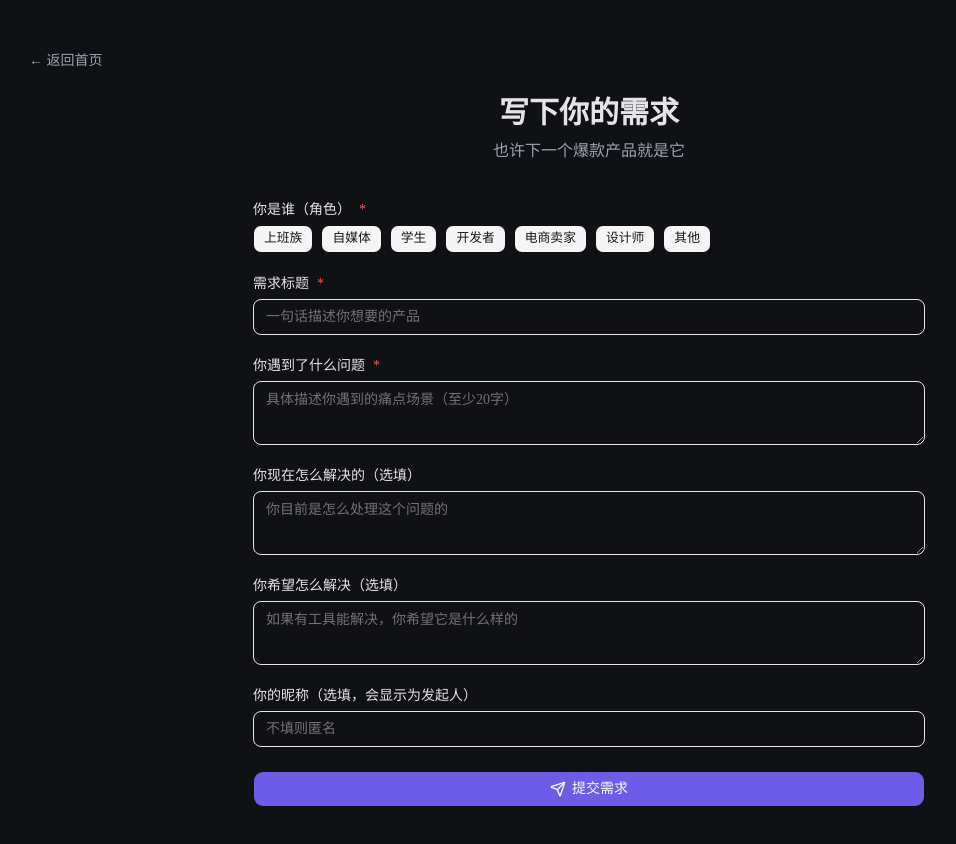
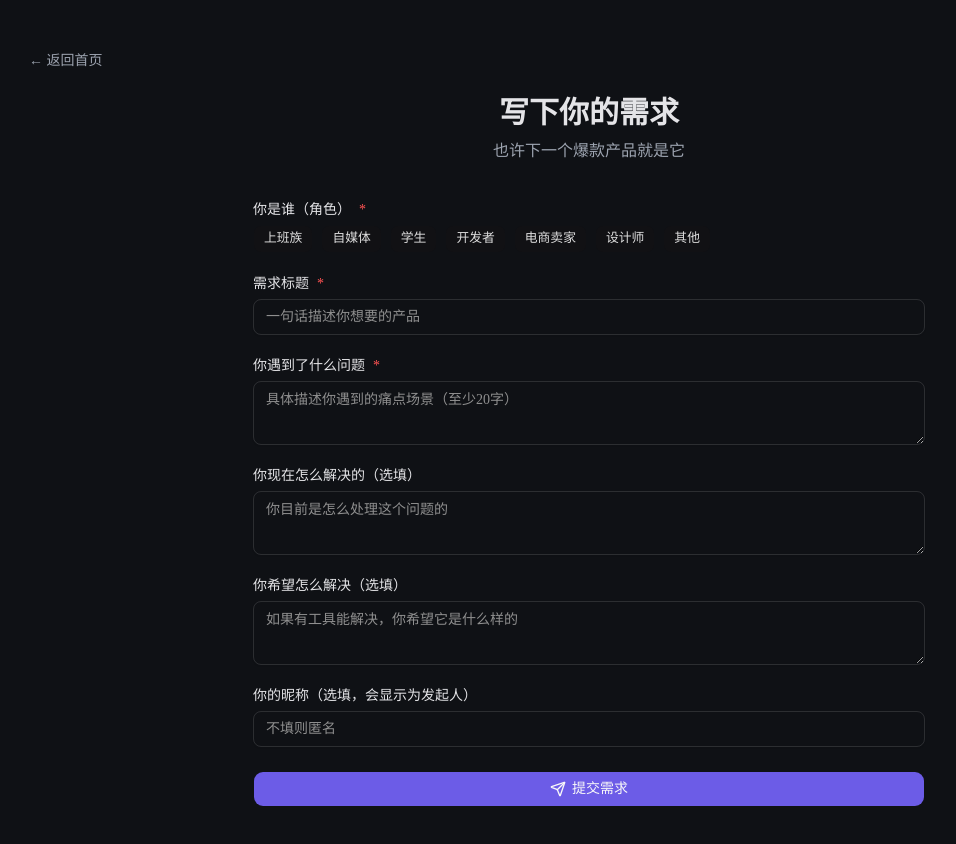
Before and after one commit to leexl25/needlink, a Next.js app: page /submit in a window 1280 px wide. Shown: the top 844 px of the page, without its empty margins (51-1007 px from the left). Built offline with nearby package versions, Linux system fonts and the light colour scheme; no server answers.

Commit message:
fix: 修复 shadcn/ui 深色主题 + Button nativeButton 警告
- globals.css: 将 :root 和 .dark 变量统一设为深色
- 背景/卡片/边框等颜色改为深色系 (oklch)
- 主色保持科技紫 (oklch 0.55 0.2 280)
- 移除 HeroSection Button render prop，改用 Link 包裹

```diff
--- a/src/app/globals.css
+++ b/src/app/globals.css
@@ -62,8 +62,8 @@ html {
 }
 
 body {
-  background-color: var(--color-bg);
-  color: var(--color-foreground);
+  background-color: #0F1115;
+  color: #E4E4E7;
 }
 
 /* 自定义滚动条 */
@@ -78,73 +78,74 @@ body {
   border-radius: 3px;
 }
 
+/* shadcn/ui 主题变量 — 强制深色 */
 :root {
-  --background: oklch(1 0 0);
-  --foreground: oklch(0.145 0 0);
-  --card: oklch(1 0 0);
-  --card-foreground: oklch(0.145 0 0);
-  --popover: oklch(1 0 0);
-  --popover-foreground: oklch(0.145 0 0);
-  --primary: oklch(0.205 0 0);
-  --primary-foreground: oklch(0.985 0 0);
-  --secondary: oklch(0.97 0 0);
-  --secondary-foreground: oklch(0.205 0 0);
-  --muted: oklch(0.97 0 0);
-  --muted-foreground: oklch(0.556 0 0);
-  --accent: oklch(0.97 0 0);
-  --accent-foreground: oklch(0.205 0 0);
-  --destructive: oklch(0.577 0.245 27.325);
-  --border: oklch(0.922 0 0);
-  --input: oklch(0.922 0 0);
-  --ring: oklch(0.708 0 0);
-  --chart-1: oklch(0.87 0 0);
-  --chart-2: oklch(0.556 0 0);
-  --chart-3: oklch(0.439 0 0);
-  --chart-4: oklch(0.371 0 0);
-  --chart-5: oklch(0.269 0 0);
+  --background: oklch(0.07 0.005 280);
+  --foreground: oklch(0.9 0 0);
+  --card: oklch(0.13 0.005 280);
+  --card-foreground: oklch(0.9 0 0);
+  --popover: oklch(0.13 0.005 280);
+  --popover-foreground: oklch(0.9 0 0);
+  --primary: oklch(0.55 0.2 280);
+  --primary-foreground: oklch(0.98 0 0);
+  --secondary: oklch(0.18 0.005 280);
+  --secondary-foreground: oklch(0.9 0 0);
+  --muted: oklch(0.18 0.005 280);
+  --muted-foreground: oklch(0.65 0 0);
+  --accent: oklch(0.18 0.01 230);
+  --accent-foreground: oklch(0.9 0 0);
+  --destructive: oklch(0.65 0.2 25);
+  --border: oklch(1 0 0 / 8%);
+  --input: oklch(1 0 0 / 12%);
+  --ring: oklch(0.55 0.2 280);
+  --chart-1: oklch(0.6 0.2 280);
+  --chart-2: oklch(0.65 0.15 230);
+  --chart-3: oklch(0.7 0.15 160);
+  --chart-4: oklch(0.75 0.12 60);
+  --chart-5: oklch(0.65 0.1 30);
   --radius: 0.625rem;
-  --sidebar: oklch(0.985 0 0);
-  --sidebar-foreground: oklch(0.145 0 0);
-  --sidebar-primary: oklch(0.205 0 0);
-  --sidebar-primary-foreground: oklch(0.985 0 0);
-  --sidebar-accent: oklch(0.97 0 0);
-  --sidebar-accent-foreground: oklch(0.205 0 0);
-  --sidebar-border: oklch(0.922 0 0);
-  --sidebar-ring: oklch(0.708 0 0);
+  --sidebar: oklch(0.13 0.005 280);
+  --sidebar-foreground: oklch(0.9 0 0);
+  --sidebar-primary: oklch(0.55 0.2 280);
+  --sidebar-primary-foreground: oklch(0.98 0 0);
+  --sidebar-accent: oklch(0.18 0.005 280);
+  --sidebar-accent-foreground: oklch(0.9 0 0);
+  --sidebar-border: oklch(1 0 0 / 8%);
+  --sidebar-ring: oklch(0.55 0.2 280);
 }
 
 .dark {
-  --background: oklch(0.145 0 0);
-  --foreground: oklch(0.985 0 0);
-  --card: oklch(0.205 0 0);
-  --card-foreground: oklch(0.985 0 0);
-  --popover: oklch(0.205 0 0);
-  --popover-foreground: oklch(0.985 0 0);
-  --primary: oklch(0.922 0 0);
-  --primary-foreground: oklch(0.205 0 0);
-  --secondary: oklch(0.269 0 0);
-  --secondary-foreground: oklch(0.985 0 0);
-  --muted: oklch(0.269 0 0);
-  --muted-foreground: oklch(0.708 0 0);
-  --accent: oklch(0.269 0 0);
-  --accent-foreground: oklch(0.985 0 0);
-  --destructive: oklch(0.704 0.191 22.216);
-  --border: oklch(1 0 0 / 10%);
-  --input: oklch(1 0 0 / 15%);
-  --ring: oklch(0.556 0 0);
-  --chart-1: oklch(0.87 0 0);
-  --chart-2: oklch(0.556 0 0);
-  --chart-3: oklch(0.439 0 0);
-  --chart-4: oklch(0.371 0 0);
-  --chart-5: oklch(0.269 0 0);
-  --sidebar: oklch(0.205 0 0);
-  --sidebar-foreground: oklch(0.985 0 0);
-  --sidebar-primary: oklch(0.488 0.243 264.376);
-  --sidebar-primary-foreground: oklch(0.985 0 0);
-  --sidebar-accent: oklch(0.269 0 0);
-  --sidebar-accent-foreground: oklch(0.985 0 0);
-  --sidebar-border: oklch(1 0 0 / 10%);
-  --sidebar-ring: oklch(0.556 0 0);
+  --background: oklch(0.07 0.005 280);
+  --foreground: oklch(0.9 0 0);
+  --card: oklch(0.13 0.005 280);
+  --card-foreground: oklch(0.9 0 0);
+  --popover: oklch(0.13 0.005 280);
+  --popover-foreground: oklch(0.9 0 0);
+  --primary: oklch(0.55 0.2 280);
+  --primary-foreground: oklch(0.98 0 0);
+  --secondary: oklch(0.18 0.005 280);
+  --secondary-foreground: oklch(0.9 0 0);
+  --muted: oklch(0.18 0.005 280);
+  --muted-foreground: oklch(0.65 0 0);
+  --accent: oklch(0.18 0.01 230);
+  --accent-foreground: oklch(0.9 0 0);
+  --destructive: oklch(0.65 0.2 25);
+  --border: oklch(1 0 0 / 8%);
+  --input: oklch(1 0 0 / 12%);
+  --ring: oklch(0.55 0.2 280);
+  --chart-1: oklch(0.6 0.2 280);
+  --chart-2: oklch(0.65 0.15 230);
+  --chart-3: oklch(0.7 0.15 160);
+  --chart-4: oklch(0.75 0.12 60);
+  --chart-5: oklch(0.65 0.1 30);
+  --sidebar: oklch(0.13 0.005 280);
+  --sidebar-foreground: oklch(0.9 0 0);
+  --sidebar-primary: oklch(0.55 0.2 280);
+  --sidebar-primary-foreground: oklch(0.98 0 0);
+  --sidebar-accent: oklch(0.18 0.005 280);
+  --sidebar-accent-foreground: oklch(0.9 0 0);
+  --sidebar-border: oklch(1 0 0 / 8%);
+  --sidebar-ring: oklch(0.55 0.2 280);
 }
 
 @layer base {
--- a/src/components/HeroSection.tsx
+++ b/src/components/HeroSection.tsx
@@ -18,14 +18,18 @@ export default function HeroSection() {
           你投票，我开发。票数最高的需求，每周上线一个。
         </p>
         <div className="mt-8 flex gap-4 justify-center md:justify-start">
-          <Button render={<Link href="#demands" />} size="lg">
+          <Link href="#demands">
+            <Button size="lg">
               <Flame className="size-4" />
               查看热门需求
             </Button>
-          <Button render={<Link href="/submit" />} variant="outline" size="lg">
+          </Link>
+          <Link href="/submit">
+            <Button variant="outline" size="lg">
               <Plus className="size-4" />
               提一个需求
             </Button>
+          </Link>
         </div>
       </div>
 
```
Lines whose indentation alone changed are shown as unchanged.
